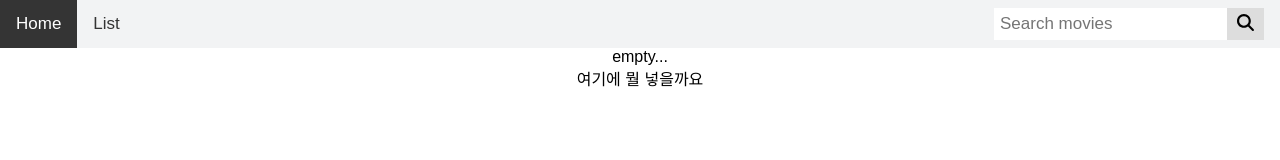
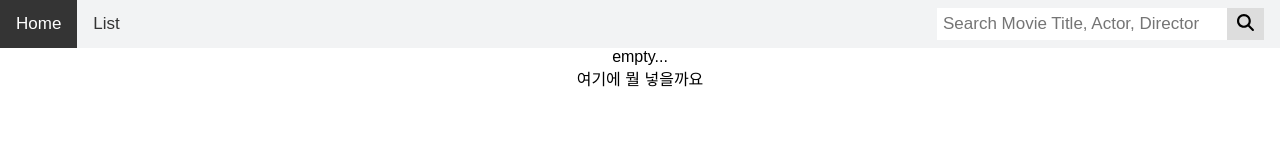
Before and after one commit to hi-aa/movie-react-project, a React (Create React App) app: page / in a window 1280 px wide. Shown: the top 160 px of the page. Built offline with nearby package versions, Linux system fonts and the light colour scheme.

Commit message:
네비게이션바 검색 추가

```diff
--- a/src/App.js
+++ b/src/App.js
@@ -4,16 +4,20 @@ import Home from "./routes/Home";
 import Detail from "./routes/Movie/Detail";
 import List from "./routes/Movie/List";
 import Navigation from "./components/layout/Navigation";
+import { useState } from "react";
 
 function App() {
+  const [query, setQuery] = useState(''); // 검색어
+  const [search, onSearch] = useState(1); // 동일한 검색어로 검색 재실행되도록 하기 위해 추가함
+
   return (
     <Router basename={process.env.PUBLIC_URL}>
       <div className={styles.App}>
-        <Navigation />
+        <Navigation setQuery={setQuery} onSearch={onSearch} />
         <Routes>
           <Route path="/" element={<Home />}/>
           <Route path="/movies">
-            <Route path="" element={<List />}/>
+            <Route path="" element={<List query={query} search={search} />} />
             <Route path=":id" element={<Detail />}/>
           </Route>
         </Routes>
--- a/src/components/Popup.module.css
+++ b/src/components/Popup.module.css
@@ -18,6 +18,7 @@
   border: 1px solid #888;
   width: 70%;
   height: 90%;
+  max-width: 650px;
   overflow-y: scroll;
 }
 
--- a/src/components/layout/Navigation.js
+++ b/src/components/layout/Navigation.js
@@ -3,22 +3,30 @@ import styles from "./Navigation.module.css";
 import { FontAwesomeIcon } from '@fortawesome/react-fontawesome';
 import { faSearch } from "@fortawesome/free-solid-svg-icons";
 
-function Navigation() {
-  const onSubmit = (event) => {
-    event.preventDefault();
+function Navigation({setQuery, onSearch}) {
+  // submit
+  const onSubmit = (e) => {
+    e.preventDefault();
+    onSearch(cnt => ++cnt);
+  }
+  const onCheckEnter = (e) => {
+    if(e.key === 'Enter') {
+      onSubmit(e);
+    }
+  }
 
-    alert("not developed")
-    return false;
-  }
   return (
     <div className={styles.topnav}>
       <NavLink to="/" className={({ isActive }) => (isActive ? styles.active : null)}>Home</NavLink>
       <NavLink to="/movies" className={({ isActive }) => (isActive ? styles.active : null)}>List</NavLink>
 
       <div className={styles['search-container']}>
-        <form onSubmit={onSubmit}>
-          <input type="text" placeholder="Search movies" autoComplete="off" />
-          <button><FontAwesomeIcon icon={faSearch} /></button>
+        <form onSubmit={onSubmit} onKeyDown={onCheckEnter}>
+          <input type="text"
+            onChange={e => setQuery(e.target.value)}
+            placeholder="Search Movie Title, Actor, Director"
+            autoComplete="off" />
+          <button onClick={onSubmit}><FontAwesomeIcon icon={faSearch} /></button>
         </form>
       </div>
     </div>
--- a/src/components/layout/Navigation.module.css
+++ b/src/components/layout/Navigation.module.css
@@ -41,6 +41,7 @@ body {
   margin-top: 8px;
   font-size: 17px;
   border: none;
+  width: 290px;
 }
 
 .topnav .search-container button {
--- a/src/components/movie/Movie.js
+++ b/src/components/movie/Movie.js
@@ -28,9 +28,9 @@ function Movie({id, title, coverImg, summary, rating}) {
           }
           <span>&nbsp;&nbsp;{Number(rating).toFixed(1)}</span>
 
-          <div className={styles.button} onClick={() => setIsOpen(true)}>
+          <button className={styles.button} onClick={() => setIsOpen(true)}>
             <FontAwesomeIcon icon={faSearch} />
-          </div>
+          </button>
           {
             isOpen ? <Popup id={id} onClose={() => setIsOpen(false)} /> : null
           }
--- a/src/components/movie/Movie.module.css
+++ b/src/components/movie/Movie.module.css
@@ -84,6 +84,7 @@ body {
   font-size: 16px;
   margin: 4px 6px;
   border-radius: 50%;
+  cursor: pointer;
 
 }
 .button:hover {
--- a/src/routes/Movie/List.js
+++ b/src/routes/Movie/List.js
@@ -1,23 +1,35 @@
-import { useEffect, useState } from "react";
+import { useCallback, useEffect, useState } from "react";
+import PropTypes from "prop-types";
 import Loading from "../../components/Loading";
 import Movie from "../../components/movie/Movie";
 import styles from "../../components/movie/Movie.module.css";
 
-function Search() {
+function Search({ query, search }) {
   const [ loading, setLoading ] = useState(true);
   const [ movies, setMovies ] = useState([]);
 
   // 영화목록 조회
-  const getMovies = async () => {
-    const response = await fetch(`https://yts.mx/api/v2/list_movies.json?minimum_rating=3&sort_by=year&limit=20&page_number=1`);
+  const getMovies = useCallback(async () => {
+    setLoading(true);
+
+    const url = `https://yts.mx/api/v2/list_movies.json?`;
+    const params = `minimum_rating=3&sort_by=year&limit=20&page_number=1`;
+    let appendQuery = "";
+    if(query) {
+      appendQuery = `&query_term=${query}`;
+    }
+    const response = await fetch(url + params + appendQuery);
+    // console.log(appendQuery)
+
     const json = await response.json();
     // console.log(json);
     setMovies(json.data.movies);
     setLoading(false);
-  }
+  }, [search]);
+
   useEffect(() => {
     getMovies();
-  }, []);
+  }, [getMovies]);
 
   return (
     <div>
@@ -26,7 +38,8 @@ function Search() {
         ? <Loading />
         : <div className={styles.row}>
           {
-            movies.map(v =>
+            movies != null && movies.length > 0
+              ? movies.map(v =>
                 <Movie key={v.id} id={v.id}
                   title={v.title}
                   coverImg={v.medium_cover_image}
@@ -34,6 +47,7 @@ function Search() {
                   rating={v.rating}
                 />
               )
+              : <div>No Result</div>
           }
         </div>
       }
@@ -41,4 +55,10 @@ function Search() {
   );
 }
 
+Search.propTypes = {
+  search: PropTypes.number.isRequired,
+  query: PropTypes.string,
+};
+
+
 export default Search;
```
Lines whose indentation alone changed are shown as unchanged.
